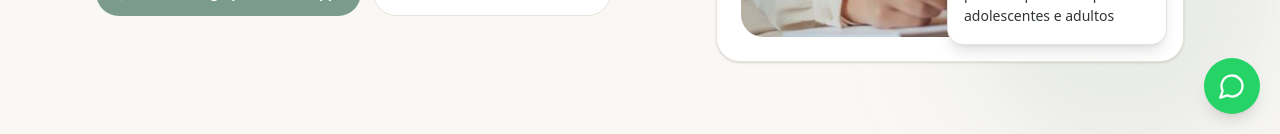
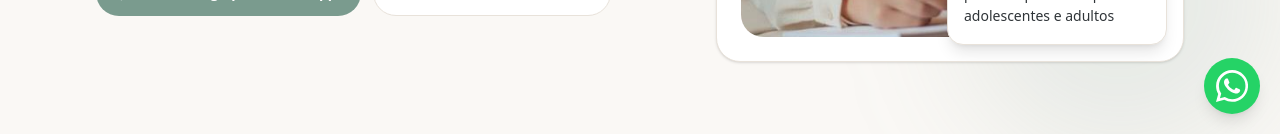
Before and after one commit to ErickAMachado/Site-Dra.-Fernanda-Rodrigues---Psico, a Next.js app: page / in a window 1280 px wide. Shown: the part 666-800 px from the top of the page. Built offline with nearby package versions, Linux system fonts and the light colour scheme; no server answers.

Commit message:
Use WhatsApp logo for floating contact button

```diff
--- a/src/components/WhatsAppButton.tsx
+++ b/src/components/WhatsAppButton.tsx
@@ -1,6 +1,5 @@
 "use client";
 
-import { MessageCircle } from "lucide-react";
 import { getWhatsAppUrl } from "@/lib/supabaseClient";
 
 export default function WhatsAppButton() {
@@ -14,7 +13,15 @@ export default function WhatsAppButton() {
       aria-label="Falar pelo WhatsApp"
       className="fixed right-5 bottom-5 z-50 inline-flex h-14 w-14 items-center justify-center rounded-full bg-[#25D366] text-white shadow-lg transition hover:scale-105 hover:shadow-xl focus-visible:outline focus-visible:outline-2 focus-visible:outline-offset-2 focus-visible:outline-[#25D366]"
     >
-      <MessageCircle className="h-7 w-7" aria-hidden="true" />
+      <svg
+        viewBox="0 0 24 24"
+        fill="currentColor"
+        className="h-8 w-8"
+        aria-hidden="true"
+        focusable="false"
+      >
+        <path d="M20.52 3.48A11.91 11.91 0 0 0 12.04 0C5.43 0 .05 5.38.05 11.99c0 2.11.55 4.17 1.6 5.99L0 24l6.16-1.62a12 12 0 0 0 5.88 1.5h.01c6.61 0 11.99-5.38 11.99-11.99a11.91 11.91 0 0 0-3.52-8.41ZM12.04 21.86a9.94 9.94 0 0 1-5.06-1.39l-.36-.21-3.66.96.98-3.57-.24-.37a9.94 9.94 0 0 1-1.53-5.29c0-5.5 4.47-9.97 9.97-9.97a9.9 9.9 0 0 1 7.05 2.92 9.9 9.9 0 0 1 2.92 7.05c0 5.5-4.47 9.97-9.97 9.97Zm5.47-7.46c-.3-.15-1.77-.87-2.04-.97-.27-.1-.47-.15-.67.15-.2.3-.77.97-.95 1.17-.17.2-.35.22-.65.07-.3-.15-1.26-.46-2.4-1.48-.89-.79-1.49-1.77-1.66-2.07-.18-.3-.02-.46.13-.61.13-.13.3-.35.45-.52.15-.18.2-.3.3-.5.1-.2.05-.37-.02-.52-.08-.15-.67-1.62-.92-2.22-.24-.58-.49-.5-.67-.51h-.57c-.2 0-.52.07-.8.37-.27.3-1.04 1.02-1.04 2.49s1.07 2.89 1.22 3.09c.15.2 2.1 3.2 5.09 4.49.71.3 1.26.49 1.69.62.71.23 1.36.2 1.87.12.57-.08 1.77-.72 2.02-1.42.25-.7.25-1.3.17-1.42-.07-.13-.27-.2-.57-.35Z" />
+      </svg>
     </a>
   );
 }
```
